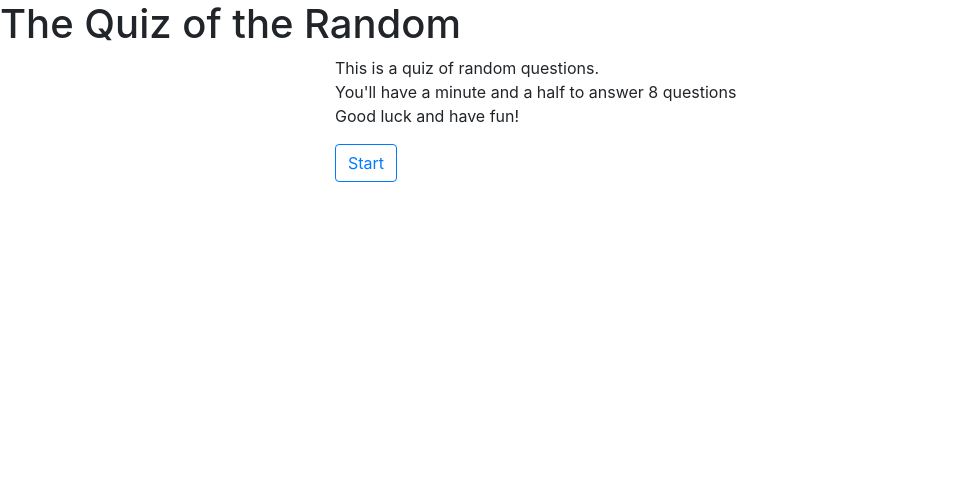
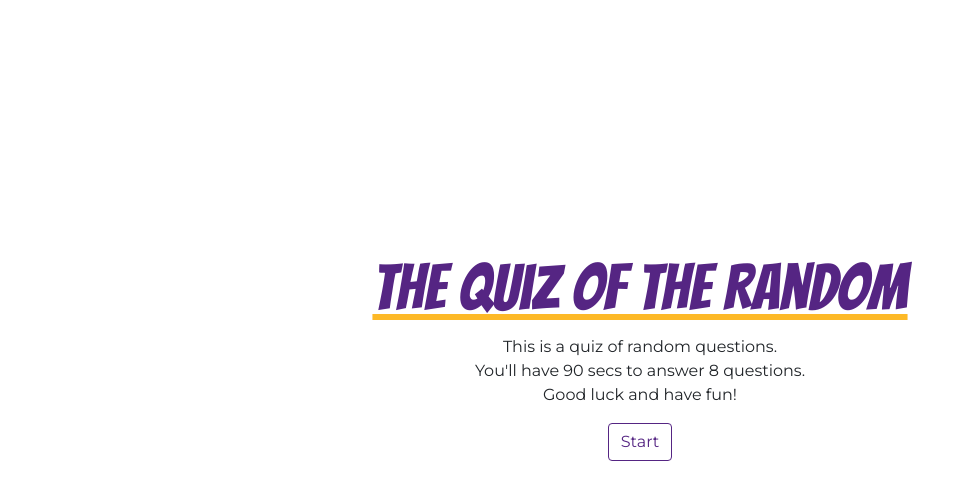
Before and after one commit to Eugenius760/quiz-homework4, a plain HTML site: page index.html in a window 1280 px wide. Shown: the whole page, without its empty margins (0-974 px from the left). Drawn offline with nearby package versions, Linux system fonts and the light colour scheme.

Commit message:
into page to quiz

```diff
--- a/index.html
+++ b/index.html
@@ -6,15 +6,16 @@
     <title>Quiz</title>
     <link rel="stylesheet" href="https://stackpath.bootstrapcdn.com/bootstrap/4.4.1/css/bootstrap.min.css" integrity="sha384-Vkoo8x4CGsO3+Hhxv8T/Q5PaXtkKtu6ug5TOeNV6gBiFeWPGFN9MuhOf23Q9Ifjh" crossorigin="anonymous">
     <link rel="stylesheet" href="style.css">
+    <link href="https://fonts.googleapis.com/css?family=Bangers|Montserrat&display=swap" rel="stylesheet">
 </head>
 <body>
     <h1 id="main">The Quiz of the Random</h1>
 
     <div>
-        <section class="container col-md-6">
+        <section class="container col-md-6 descrip">
             <p>
                 This is a quiz of random questions.<br>
-                You'll have a minute and a half to answer 8 questions<br>
+                You'll have 90 secs to answer 8 questions.<br>
                 Good luck and have fun!
             </p>
             <button type="button" class="btn btn-outline-primary">Start</button>
--- a/style.css
+++ b/style.css
@@ -0,0 +1,28 @@
+body {
+    margin: auto;
+    margin-top: 250px;
+    margin-bottom: 500px;
+}
+
+#main {
+    font-family: 'Bangers', cursive;
+    color: #552583;
+    font-size: 64px;
+    text-align: center;
+    text-decoration: underline #FDB927;
+}
+
+.descrip {
+    text-align: center;
+    font-family: 'Montserrat', sans-serif;
+}
+
+.btn-outline-primary {
+    color: #552583;
+    border-color: #552583;
+}
+
+.btn-outline-primary:hover {
+    background-color: #FDB927;
+    border-color: #552583;
+}
```
